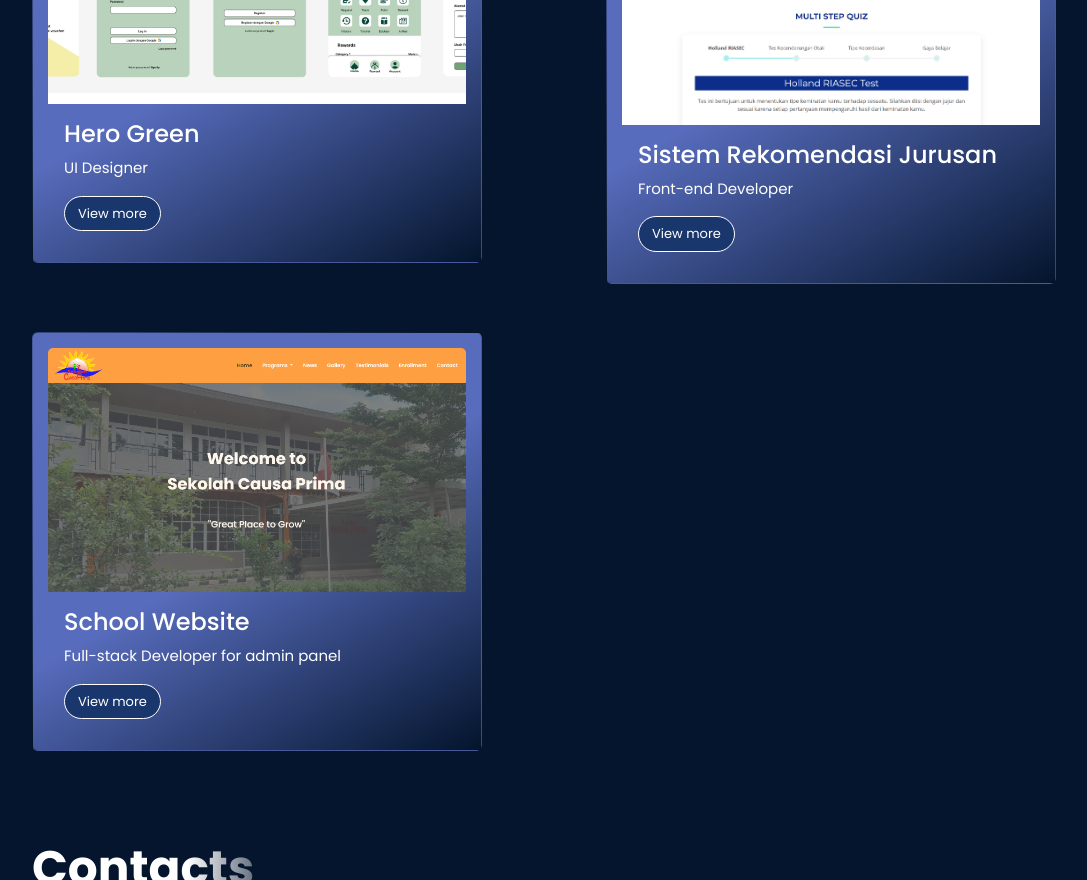
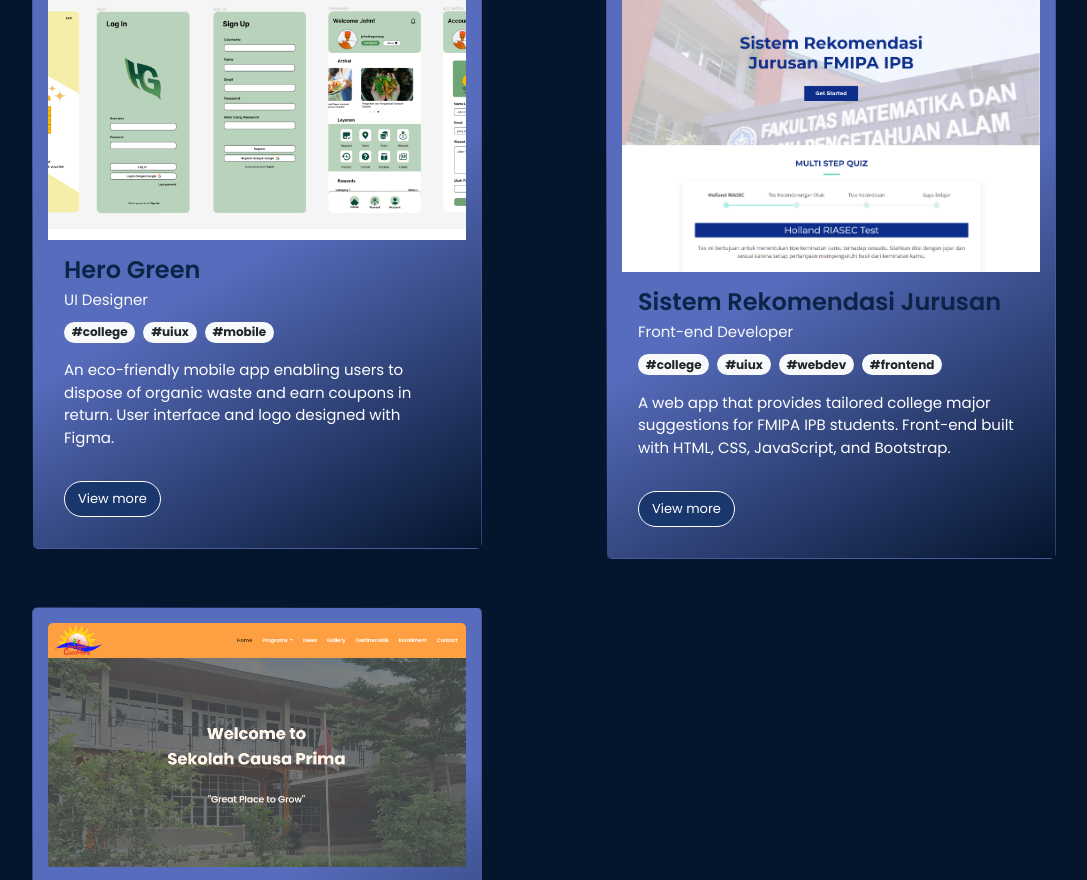
Before and after one commit to jesslyngowin/my-portofolio2, a React (Vite) app: page / in a window 1280 px wide. Shown: the part 1920-2800 px from the top of the page, without its empty margins (96-1183 px from the left). Built offline with nearby package versions, Linux system fonts and the light colour scheme.

Commit message:
updated projects with tags, desc, added hover animation, and changed some font colors

```diff
--- a/src/components/Projects/Projects.jsx
+++ b/src/components/Projects/Projects.jsx
@@ -17,8 +17,21 @@ export const Projects = () => {
 								<div key={id} className={`${styles.projectsItem} card`}>
 									<img src={getImageUrl(project.imageSrc)} className={`${styles.projectImg} card-img-top`} />
 									<div className={`${styles.projectDetail} card-body`}>
-										<h4 className="card-title">{project.title}</h4>
-										<p className="card-text">{project.role}</p>
+										<h4 className={`${styles.projectsTitle} card-title`}>{project.title}</h4>
+										<p className="card-subtitle mb-2 text-light">{project.role}</p>
+
+										<div className={`${styles.tags}`}>
+											{project.tags.map((tag, index) => (
+												<span key={index} className={`${styles.tag} badge rounded-pill bg-light text-dark me-2`}>
+													#{tag}
+												</span>
+											))}
+										</div>
+
+										<div class="py-3">
+											<p>{project.desc}</p>
+										</div>
+
 										<a href={project.link} target="_blank" className={`${styles.viewBtn} btn btn-primary`}>View more</a>
 									</div>
 								</div>)
--- a/src/components/Projects/Projects.module.css
+++ b/src/components/Projects/Projects.module.css
@@ -41,11 +41,18 @@
 	padding: 15px;
 	/* background-color: var(--color-primary); */
 	background: linear-gradient(150deg, var(--color-primary) 50%, rgba(255, 255, 255, 0) 100%);
-
+	transition: transform 0.3s ease, box-shadow 0.3s ease;
+}
+.projectsItem:hover {
+  transform: scale(1.05);
 }
 
 .projectImg {
 	width: 100%;
+}
+.projectsTitle {
+  color: var(--color-dark);
+	font-weight: 600;
 }
 .projectDetail {
 	color: var(--color-text);
--- a/src/data/projects.json
+++ b/src/data/projects.json
@@ -4,6 +4,8 @@
 		"title": "Sobat Laundry",
 		"imageSrc": "projects/sobatlaundry.png",
 		"role": "Front-end Developer",
+		"tags": ["college", "uiux", "webdev", "frontend"],
+		"desc": "A web-based platform for booking and managing laundry pickup and delivery services. User interface designed with Figma. Front-end built with HTML, CSS, and JavaScript.",
 		"link": "https://github.com/althaftaqiyyah/SobatLaundry"
 	},
 	{
@@ -11,6 +13,8 @@
 		"title": "Punny Pals",
 		"imageSrc": "projects/punnypals.png",
 		"role": "UI Designer",
+		"tags": ["college", "uiux", "webdev"],
+		"desc": "A meme-sharing website exclusively for the IPB University community. User interface and logo designed with Figma.",
 		"link": "https://www.figma.com/design/JWxger1S2q4yi9cOJJi588/PunnyPals?node-id=0-1"
 	},
 	{
@@ -18,6 +22,8 @@
 		"title": "Hero Green",
 		"imageSrc": "projects/herogreen.png",
 		"role": "UI Designer",
+		"tags": ["college", "uiux", "mobile"],
+		"desc": "An eco-friendly mobile app enabling users to dispose of organic waste and earn coupons in return. User interface and logo designed with Figma.",
 		"link": "https://www.figma.com/design/Rs25xdREECfuSRiX9SZzYq/Desain?node-id=5-5649"
 	},
 	{
@@ -25,13 +31,17 @@
 		"title": "Sistem Rekomendasi Jurusan",
 		"imageSrc": "projects/recs-sys.png",
 		"role": "Front-end Developer",
+		"tags": ["college", "uiux", "webdev", "frontend"],
+		"desc": "A web app that provides tailored college major suggestions for FMIPA IPB students. Front-end built with HTML, CSS, JavaScript, and Bootstrap.",
 		"link": "https://github.com/jesslyngowin/frontend-reccomendation-sys"
 	},
 	{
 		"id": 5,
 		"title": "School Website",
 		"imageSrc": "projects/cpweb.png",
-		"role": "Full-stack Developer for admin panel",
+		"role": "Full-stack Developer for Admin Panel",
+		"tags": ["intern", "uiux", "webdev", "fullstack"],
+		"desc": "An admin panel for the Causa Prima School website, built with PHP, Laravel, Filament, and MySQL, to manage and update content efficiently. User interface built with Figma.",
 		"link": "https://sekolahcausaprima.com"
 	}
 ]
```
